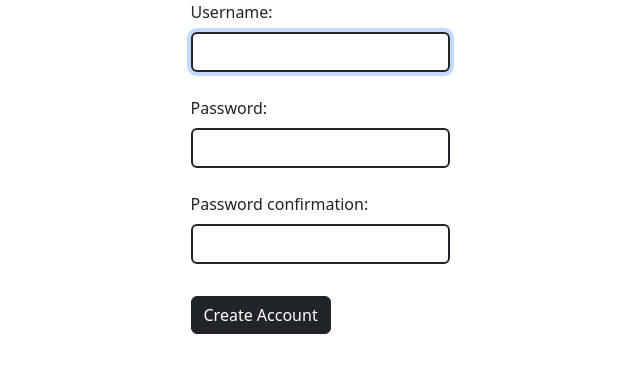
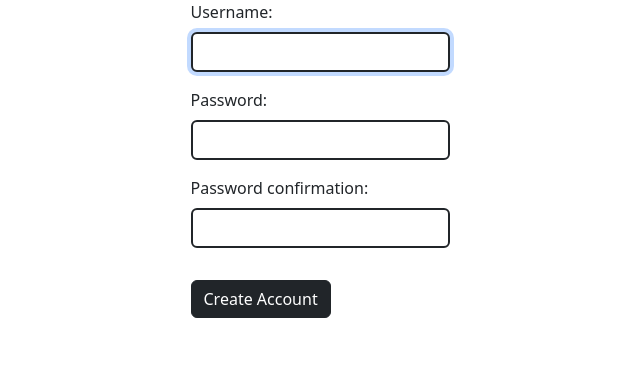
Before and after one commit to anton-mirazchiyski/ContactBook, a Django app: page /accounts/create/ in a window 1280 px wide. Shown: the part 116-489 px from the top of the page, without its empty margins (320-960 px from the left). Run offline with Django 5.2, Linux system fonts and the light colour scheme.

Commit message:
Small style changes of auth forms

```diff
--- a/templates/accounts/account-create.html
+++ b/templates/accounts/account-create.html
@@ -7,7 +7,7 @@
         <form action="{% url 'account_create' %}" method="post">
             {% csrf_token %}
             {% for field in form %}
-                <div class="pb-4">
+                <div class="pb-3">
                     <div class="pb-2 fs-6">
                         {{ field.label_tag }}
                     </div>
@@ -17,7 +17,7 @@
                 </div>
             {% endfor %}
             <button type="submit"
-                    class="mt-2 btn btn-dark border border-dark">
+                    class="mt-3 btn btn-dark border border-dark">
                 Create Account
             </button>
             {% if form.errors %}
--- a/templates/accounts/account-login.html
+++ b/templates/accounts/account-login.html
@@ -7,7 +7,7 @@
         <form action="{% url 'login' %}" method="post">
             {% csrf_token %}
             {% for field in form %}
-                <div class="pb-4">
+                <div class="pb-3">
                     <div class="pb-2 fs-6">
                         {{ field.label_tag }}
                     </div>
```
